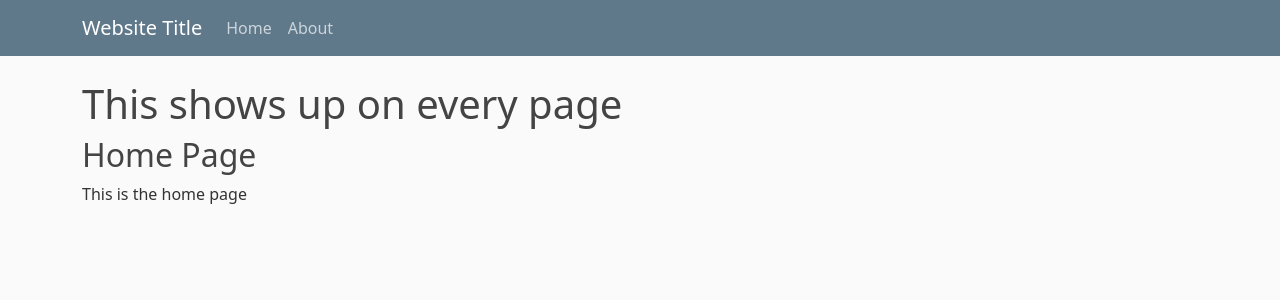
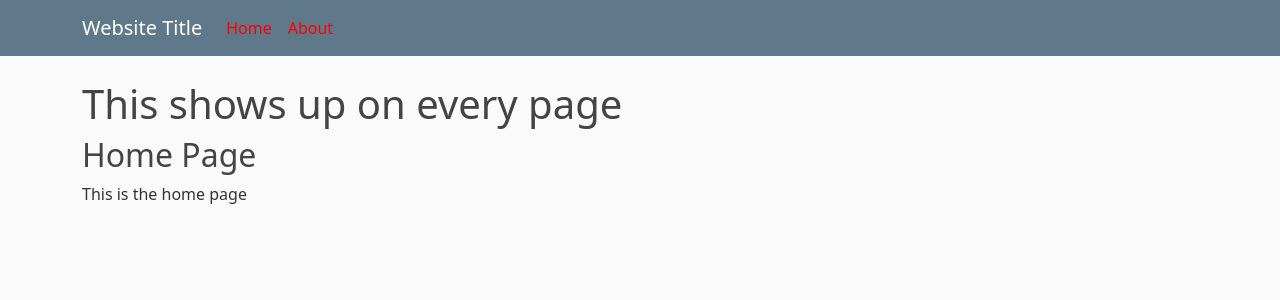
Before and after one commit to kjx172/flask-application, a Flask app: page / in a window 1280 px wide. Shown: the top 300 px of the page. Run offline with Flask 3, Linux system fonts and the light colour scheme.

Commit message:
changing color in css

```diff
--- a/static/main.css
+++ b/static/main.css
@@ -13,7 +13,7 @@ h1, h2, h3, h4, h5, h6 {
 }
 
 .site-header .navbar-nav .nav-link {
-  color: #cbd5db;
+  color: #FF0000;
 }
 
 .site-header .navbar-nav .nav-link:hover {
```
